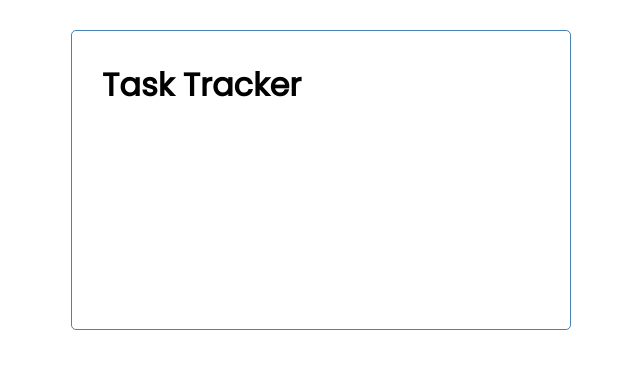
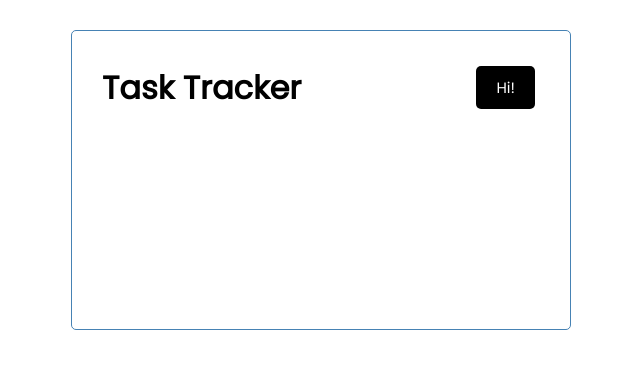
Before and after one commit to Monge1h/react-task-tracker, a React (Create React App) app: page / in a window 1280 px wide. Shown: the top 368 px of the page, without its empty margins (319-959 px from the left). Built offline with nearby package versions, Linux system fonts and the light colour scheme.

Commit message:
Add button component to header component

```diff
--- a/src/components/Header.js
+++ b/src/components/Header.js
@@ -1,7 +1,12 @@
+import Button from './Button'
 const Header = ({title}) => {
+	const onClick = () => {
+		alert('Hola prros')
+	}
 	return (
-		<header>
+		<header className='header'>
 			<h1>{title}</h1>
+			<Button onClick={onClick}/>
 		</header>
 	)
 }
```
